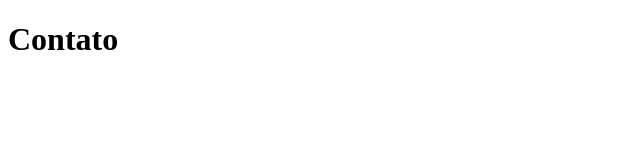
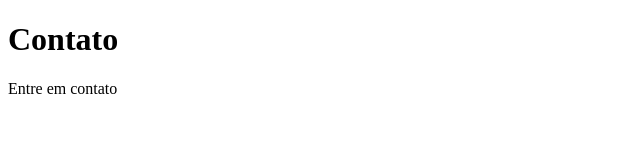
Before and after one commit to Nessavs/sistema-de-cadastro, a plain HTML site: page contato.html in a window 1280 px wide. Shown: the whole page, without its empty margins (0-640 px from the left). Drawn offline with Linux system fonts and the light colour scheme.

Commit message:
adicionando mais infos

```diff
--- a/contato.html
+++ b/contato.html
@@ -7,5 +7,6 @@
 </head>
 <body>
     <h1> Contato</h1>
+    <p> Entre em contato <div class=""></div></p>
 </body>
 </html>
```
